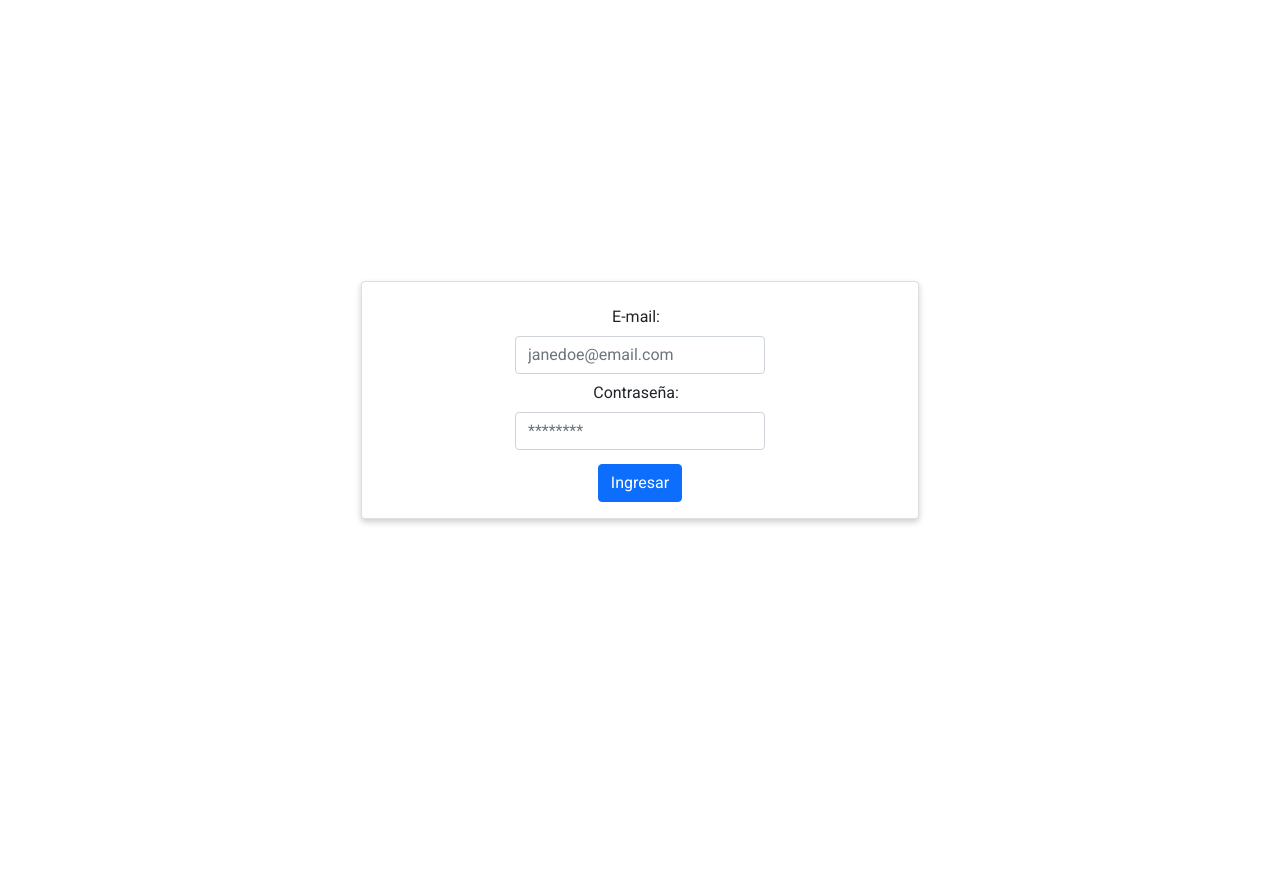
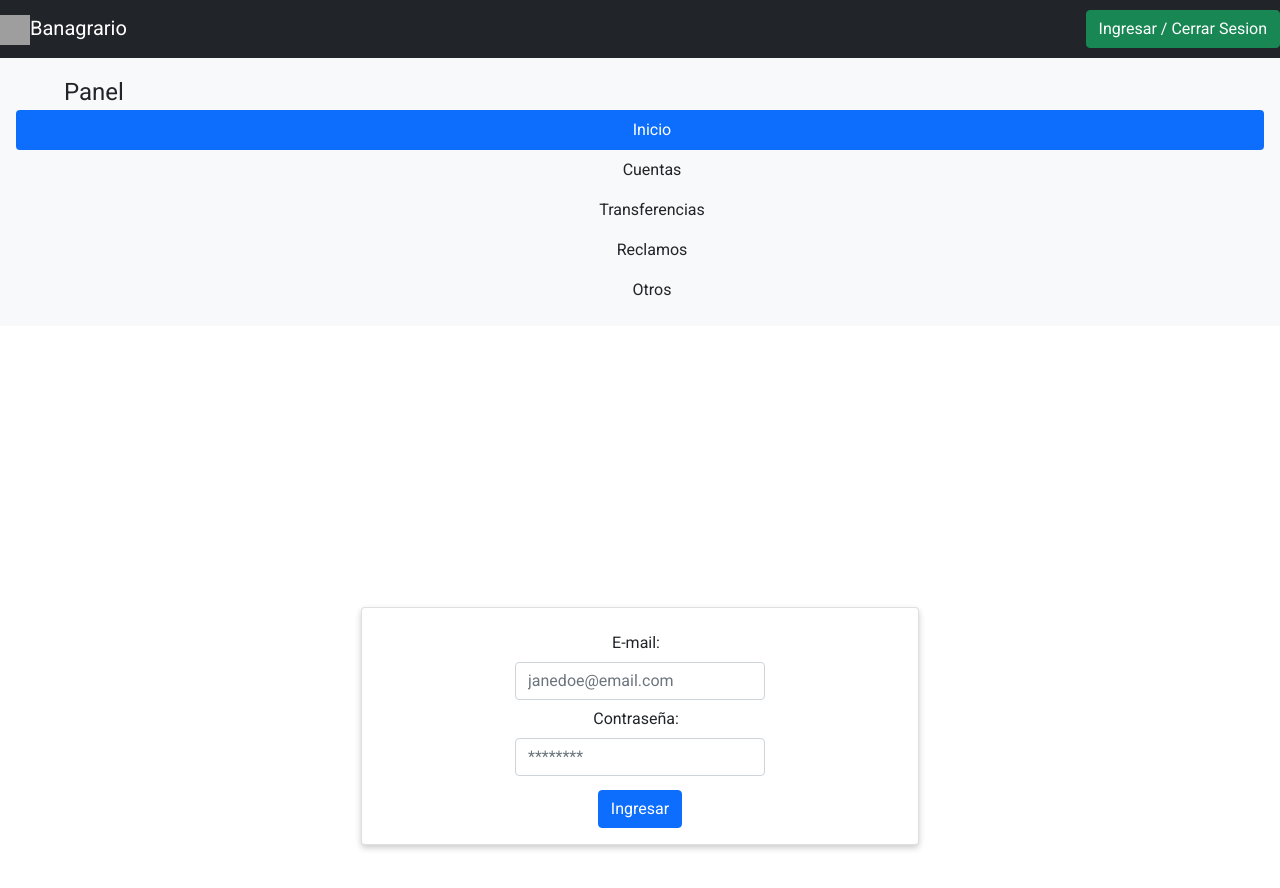
Before and after one commit to reymarmendoza/misionTic-plataformaBancaria, a React (Create React App) app: page / in a window 1280 px wide. Shown: the top 888 px of the page. Before the commit the page ends 800 px from the top, so only its background shows below. Built offline with nearby package versions, Linux system fonts and the light colour scheme; grey boxes are pictures that could not be loaded.

Commit message:
NavBar y SideBar inicial

```diff
--- a/public/index.html
+++ b/public/index.html
@@ -3,7 +3,7 @@
 
 <head>
   <meta charset="utf-8" />
-  <link rel="icon" href="%PUBLIC_URL%/favicon.ico" />
+  <link rel="icon" href="https://upload.wikimedia.org/wikipedia/commons/thumb/3/3e/Banco_Agrario_de_Colombia_logo.svg/100px-Banco_Agrario_de_Colombia_logo.svg.png" />
   <meta name="viewport" content="width=device-width, initial-scale=1" />
   <meta name="theme-color" content="#000000" />
   <meta name="description" content="Web site created using create-react-app" />
@@ -25,6 +25,7 @@
   <!-- CSS only -->
   <link href="https://cdn.jsdelivr.net/npm/bootstrap@5.1.3/dist/css/bootstrap.min.css" rel="stylesheet"
     integrity="sha384-1BmE4kWBq78iYhFldvKuhfTAU6auU8tT94WrHftjDbrCEXSU1oBoqyl2QvZ6jIW3" crossorigin="anonymous">
+    <!-- CSS only -->
   <title>Grupo Uno</title>
 </head>
 
--- a/src/App.js
+++ b/src/App.js
@@ -1,6 +1,8 @@
 // import logo from './logo.svg';
 import './App.css';
 import { Login } from './components/Login'
+import { NavBar } from './components/NavBar'
+import { SideBar } from './components/SideBar'
 
 function App() {
   /*
@@ -22,7 +24,10 @@
 
   return (
     <div className="App">
+      <NavBar />
+      <SideBar />
       <Login />
+
       {/* <img src={logo} className="App-logo" alt="logo" /> */}
     </div>
   );
--- /dev/null
+++ b/src/components/NavBar.jsx
@@ -0,0 +1,20 @@
+import React from 'react';
+
+let NavBar = () => {
+    return (
+        <nav class="navbar navbar-dark bg-dark justify-content-between">
+            <a class="navbar-brand" href="#">
+                <img src="https://upload.wikimedia.org/wikipedia/commons/thumb/3/3e/Banco_Agrario_de_Colombia_logo.svg/100px-Banco_Agrario_de_Colombia_logo.svg.png" width="30" height="30" alt="" />
+                Banagrario
+            </a>
+            <form class="form-inline">
+                {/* <input class="form-control mr-sm-2" type="search" placeholder="Search" aria-label="Search"> */}
+                <button class="btn btn-success my-2 my-sm-0" type="submit">
+                    Ingresar / Cerrar Sesion
+                </button>
+            </form>
+        </nav>
+    )
+}
+
+export { NavBar };
--- /dev/null
+++ b/src/components/SideBar.jsx
@@ -0,0 +1,48 @@
+import React from "react";
+
+let SideBar = () =>{
+    return (
+        <div className="d-flex flex-column flex-shrink-0 p-3 bg-light" styles="width: 280px;">
+            <a href="/" className="d-flex align-items-center mb-3 mb-md-0 me-md-auto link-dark text-decoration-none">
+                <svg className="bi me-2" width="40" height="32"><use></use></svg>
+                <span className="fs-4">Panel</span>
+            </a>
+            <>
+                <ul className="nav nav-pills flex-column mb-auto">
+                    <li className="nav-item">
+                        <a href="#" className="nav-link active" aria-current="page">
+                            <svg className="bi me-2" width="16" height="16"><use></use></svg>
+                            Inicio
+                        </a>
+                    </li>
+                    <li>
+                        <a href="#" className="nav-link link-dark">
+                            <svg className="bi me-2" width="16" height="16"><use></use></svg>
+                            Cuentas
+                        </a>
+                    </li>
+                    <li>
+                        <a href="#" className="nav-link link-dark">
+                            <svg className="bi me-2" width="16" height="16"><use></use></svg>
+                            Transferencias
+                        </a>
+                    </li>
+                    <li>
+                        <a href="#" className="nav-link link-dark">
+                            <svg className="bi me-2" width="16" height="16"><use></use></svg>
+                            Reclamos
+                        </a>
+                    </li>
+                    <li>
+                        <a href="#" className="nav-link link-dark">
+                            <svg className="bi me-2" width="16" height="16"><use></use></svg>
+                            Otros
+                        </a>
+                    </li>
+                </ul>
+            </>
+        </div>
+    )
+}
+
+export { SideBar };
```
